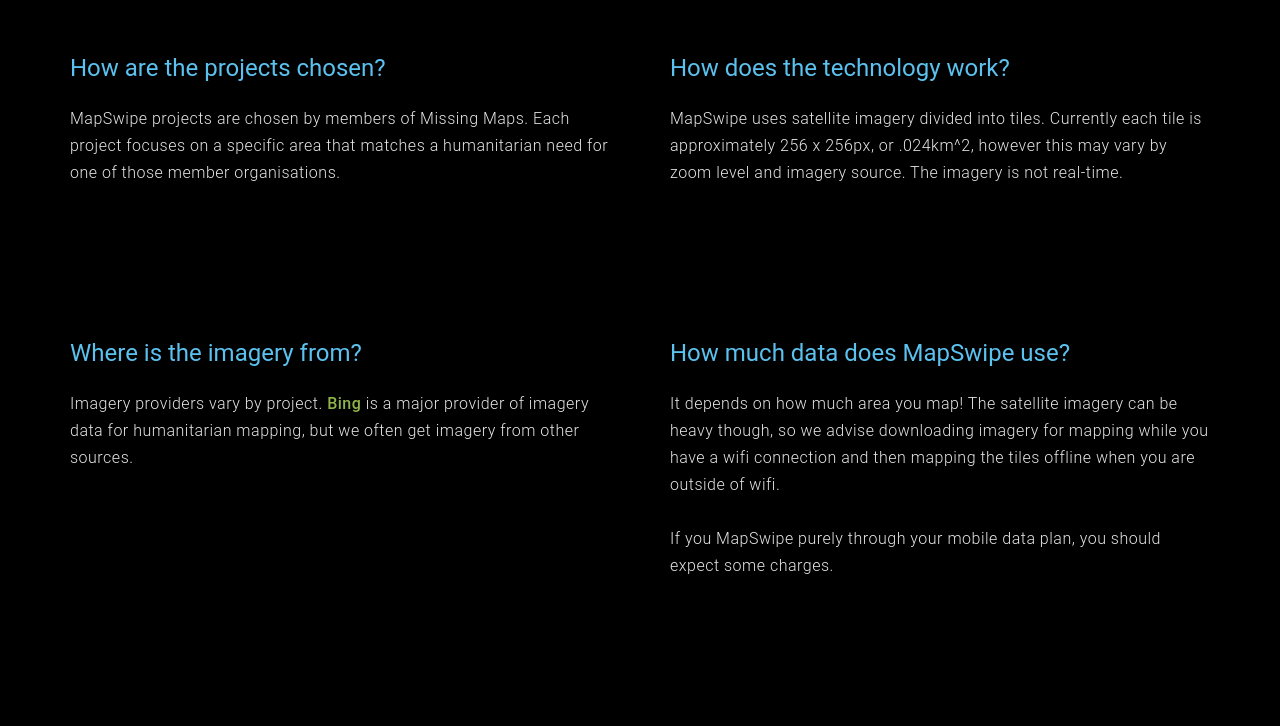
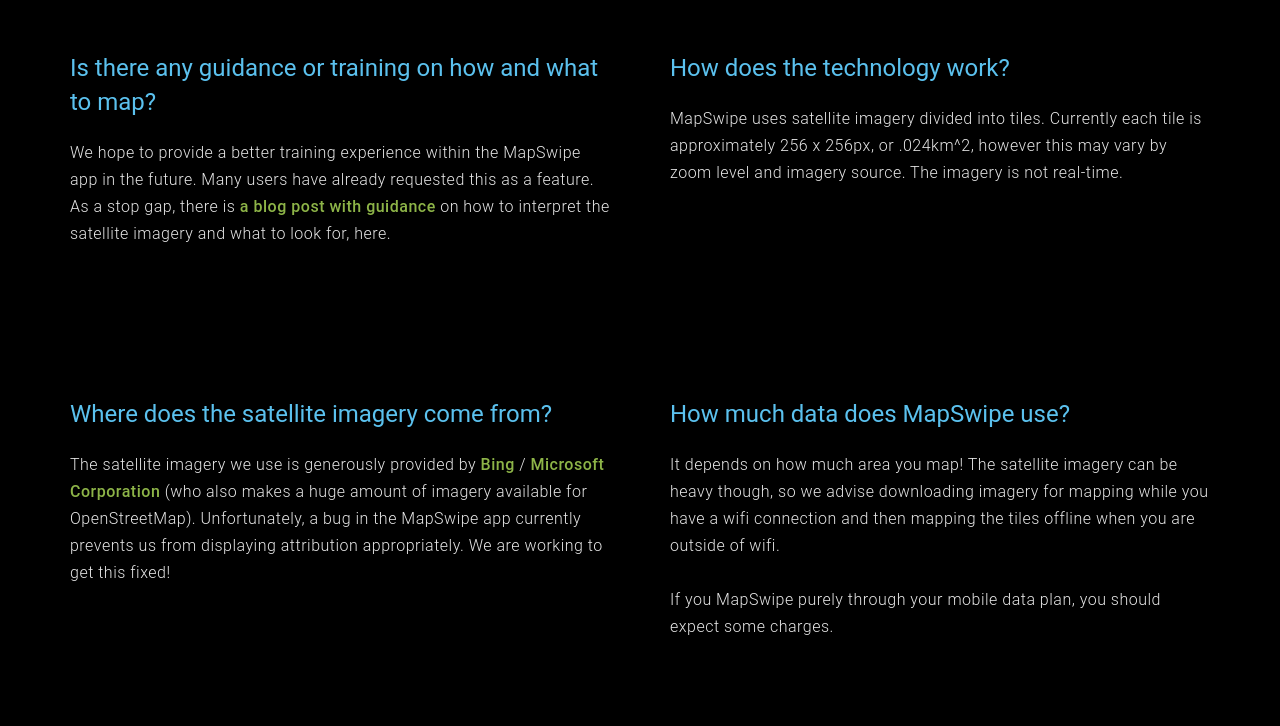
Before and after one commit to mapswipe/mapswipe.github.io, a plain HTML site: page faq.html in a window 1280 px wide. Shown: the part 1252-1978 px from the top of the page. Drawn offline with nearby package versions, Linux system fonts and the light colour scheme; a script that the page names is missing.

Commit message:
Add tutorial FAQ.

```diff
--- a/faq.html
+++ b/faq.html
@@ -1,6 +1,6 @@
 <!DOCTYPE html>
 <!-- This site was created in Webflow. http://www.webflow.com-->
-<!-- Last Published: Mon Jul 18 2016 00:52:50 GMT+0000 (UTC) -->
+<!-- Last Published: Tue Jul 19 2016 13:56:57 GMT+0000 (UTC) -->
 <html data-wf-site="574807d20d1625555c1ee150" data-wf-page="577fcec769b57ef60a37539a">
 <head>
   <meta charset="utf-8">
@@ -151,8 +151,8 @@
       <div class="faq-row w-row">
         <div class="w-col w-col-6">
           <div class="faq-container">
-            <div class="faq-title">How are the projects chosen?</div>
-            <p class="faq-text">MapSwipe projects are chosen by members of Missing Maps. Each project focuses on a specific area that matches a humanitarian need for one of those member organisations.</p>
+            <div class="faq-title">Is there any guidance or training on how and what to map?</div>
+            <p class="faq-text">We hope to provide a better training experience within the MapSwipe app in the future. Many users have already requested this as a feature. As a stop gap, there is <a target="_blank" href="http://www.missingmaps.org/blog/2016/07/18/mapswipetutorial/">a blog post with guidance</a> on how to interpret the satellite imagery and what to look for, here.</p>
           </div>
         </div>
         <div class="w-col w-col-6">
@@ -165,8 +165,8 @@
       <div class="faq-row w-row">
         <div class="w-col w-col-6">
           <div class="faq-container">
-            <div class="faq-title">Where is the imagery from?</div>
-            <p class="faq-text">Imagery providers vary by project. <a target="_blank" href="http://bing.com">Bing</a> is a major provider of imagery data for humanitarian mapping, but we often get imagery from other sources.</p>
+            <div class="faq-title">Where does the satellite imagery come from?</div>
+            <p class="faq-text">The satellite imagery we use is generously provided by <a target="_blank" href="http://bing.com">Bing</a> / <a href="http://microsoft.com" target="_blank">Microsoft Corporation</a> (who also makes a huge amount of imagery available for OpenStreetMap). Unfortunately, a bug in the MapSwipe app currently prevents us from displaying attribution appropriately. We are working to get this fixed!</p>
           </div>
         </div>
         <div class="w-col w-col-6">
@@ -206,6 +206,12 @@
       <div class="faq-row w-row">
         <div class="w-col w-col-6">
           <div class="faq-container">
+            <div class="faq-title">How are the projects chosen?</div>
+            <p class="faq-text">MapSwipe projects are chosen by members of Missing Maps. Each project focuses on a specific area that matches a humanitarian need for one of those member organisations.</p>
+          </div>
+        </div>
+        <div class="w-col w-col-6">
+          <div class="faq-container">
             <div class="faq-title">How can I contribute to the initiative?</div>
             <p class="faq-text">We welcome feedback. Please leave your questions, comments, or concerns on <a target="_blank" href="http://goo.gl/forms/RW7GJOE61GsRACIh2">this form here</a>. MapSwipe is an open source project created and maintained by volunteers like you, so the best way to see new features implemented is to get involved and make it happen.
               <br>
@@ -213,7 +219,6 @@
             </p>
           </div>
         </div>
-        <div class="w-col w-col-6"></div>
       </div>
     </div>
   </div>
```
